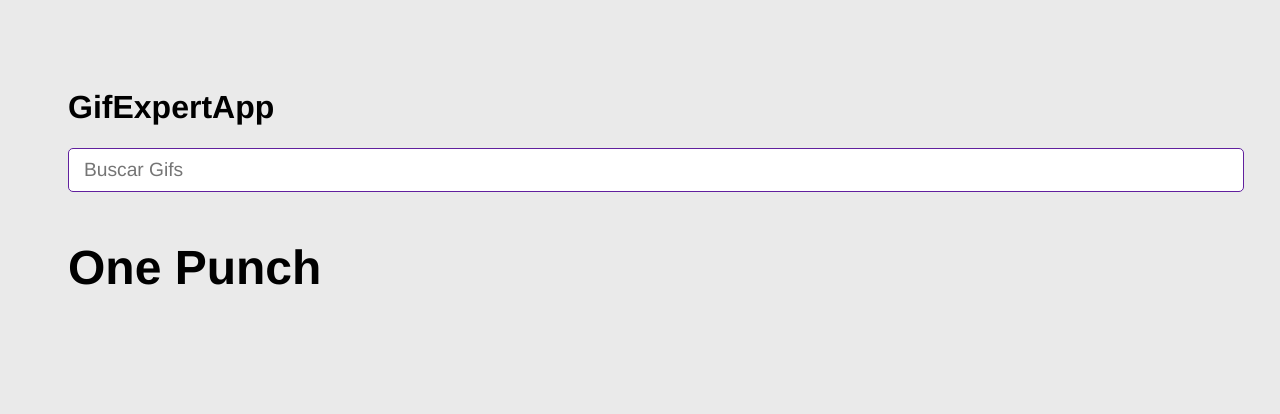
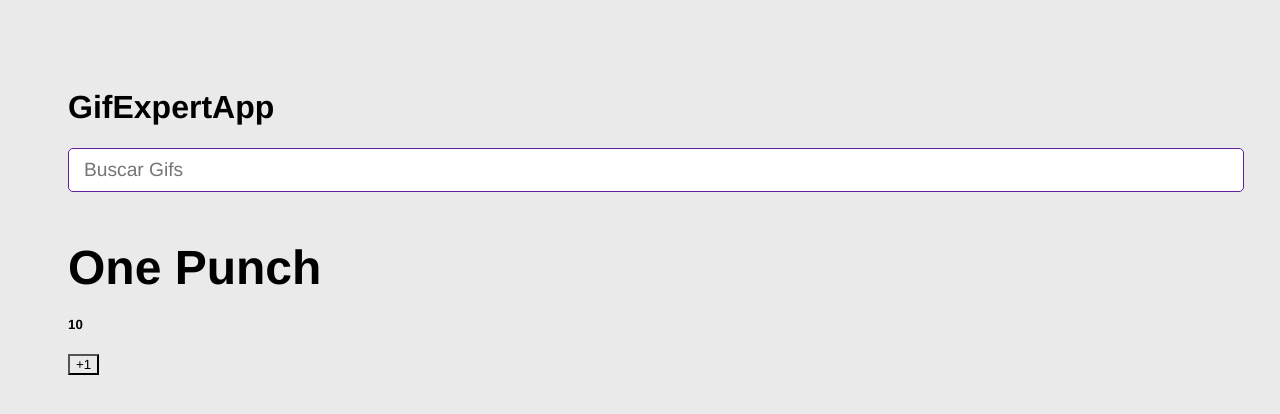
Before and after one commit to sergio-reinoso/GifApi-React, a React (Vite) app: page / in a window 1280 px wide. Shown: the top 414 px of the page. Built offline with nearby package versions, Linux system fonts and the light colour scheme; no server answers.

Commit message:
useEffect para el llamado de los datos de la API solo se rendericen una vez

```diff
--- a/src/components/GifGrid.jsx
+++ b/src/components/GifGrid.jsx
@@ -1,16 +1,24 @@
-// import React from 'react'
+
+import { useState, useEffect } from "react"
 import { getGifs } from "../helpers/getGifs"
 
 // eslint-disable-next-line react/prop-types
 const GifGrid = ({category}) => {
 
-  getGifs(category)
+  const [counter, setCounter] = useState(10)
+
+  useEffect( () => {
+     getGifs(category)
+  }, [])
 
   return (
     <div>
       <h3>{category}</h3>
+      <h5>{counter}</h5>
+      <button onClick={() => setCounter(counter + 1)} >+1</button>
     </div>
   )
 }
 
+
 export default GifGrid
--- a/src/helpers/getGifs.js
+++ b/src/helpers/getGifs.js
@@ -1,5 +1,5 @@
 export const getGifs = async(category) => {
-    const url = `https://api.giphy.com/v1/gifs/search?api_key=ICgQkLU9MXWjzOIUYpAv09bGDPaEcx7I&q=valorant=${category}&limit=20`
+    const url = `https://api.giphy.com/v1/gifs/search?api_key=ICgQkLU9MXWjzOIUYpAv09bGDPaEcx7I&q=valorant=${category}&limit=10`
     const resp = await fetch(url)
     const {data} = await resp.json()
 
@@ -9,6 +9,6 @@
         url: img.images.downsized_medium.url
     }))
 
-    console.log(gifs)
+    console.log(gifs);
     return gifs
 }
--- a/src/main.jsx
+++ b/src/main.jsx
@@ -7,5 +7,5 @@
 ReactDOM.createRoot(document.getElementById('root')).render(
   <React.StrictMode>
     <GifExpertApp />
-  </React.StrictMode>,
+  </React.StrictMode>
 )
```
